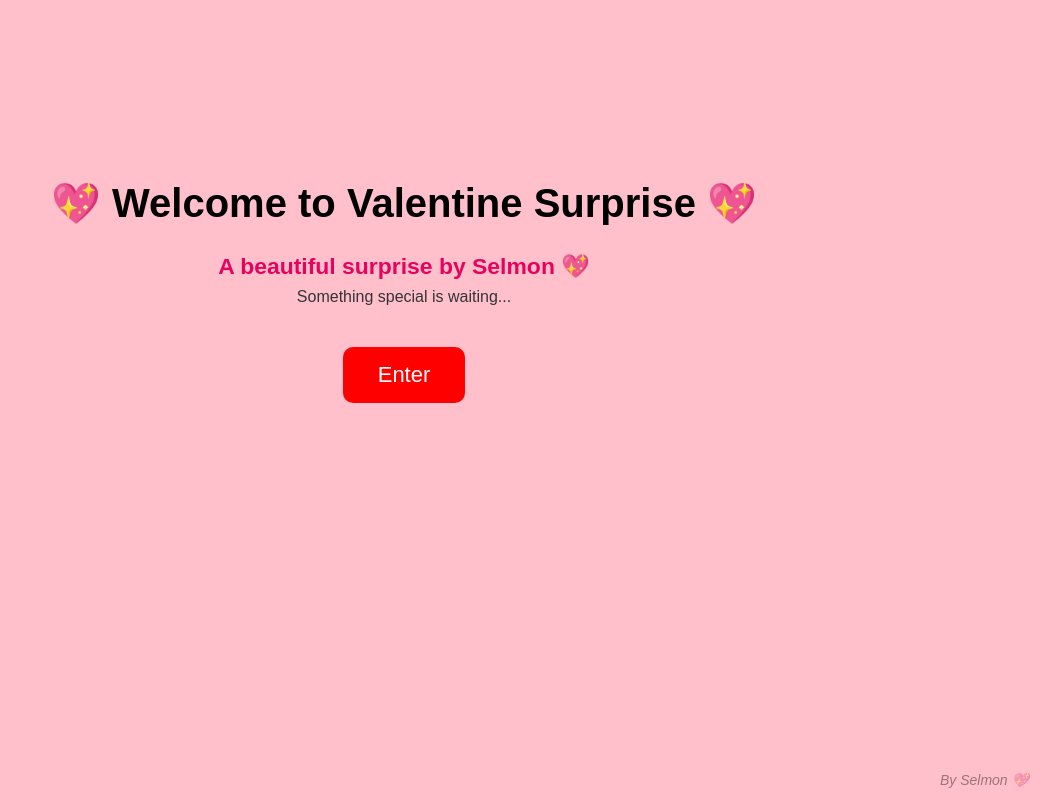
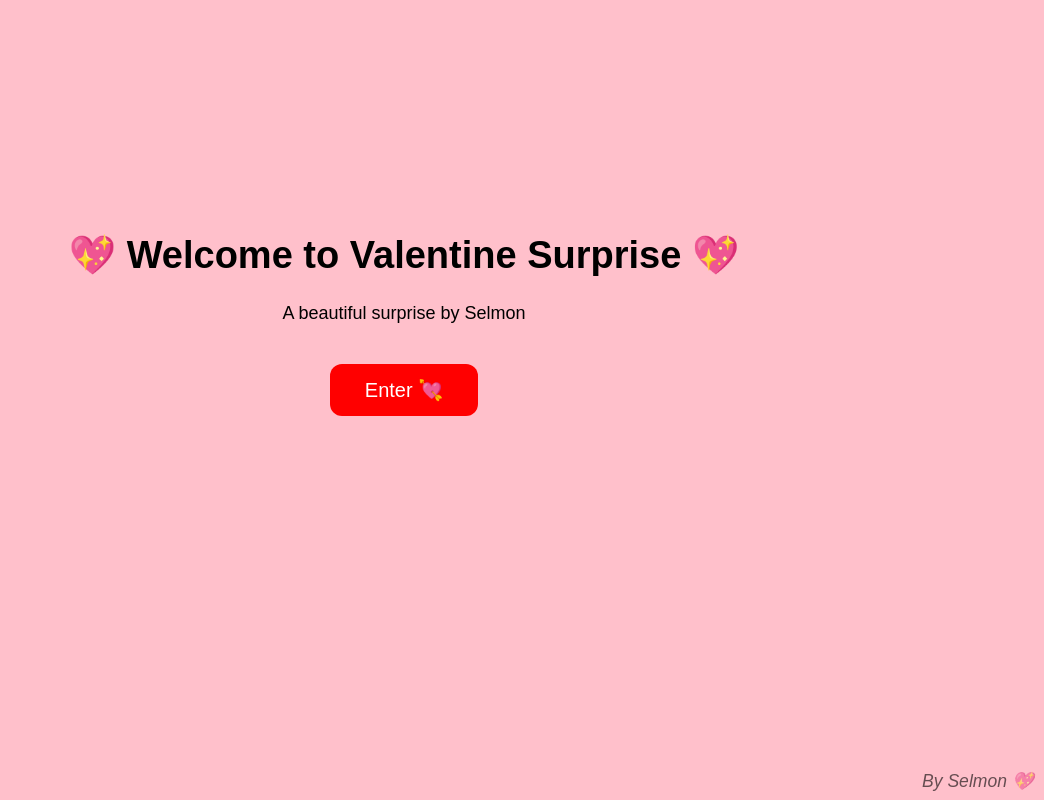
Before and after one commit to arvind0p/For-friends, a Flask app: page / in a window 1280 px wide; the page is wider, and only the part inside the window is pictured. Shown: that part, without its empty margins (236-1280 px from the left). Run offline with Flask 3, Linux system fonts and the light colour scheme.

Commit message:
Add files via upload

```diff
--- a/valentine-surprise/app.py
+++ b/valentine-surprise/app.py
@@ -3,12 +3,12 @@ from flask import Flask, render_template
 app = Flask(__name__)
 
 @app.route("/")
+def home():
+    return render_template("home.html")
+
+@app.route("/welcome")
 def welcome():
     return render_template("welcome.html")
-
-@app.route("/home")
-def home():
-    return render_template("home.html")
 
 @app.route("/surprise")
 def surprise():
--- a/valentine-surprise/templates/home.html
+++ b/valentine-surprise/templates/home.html
@@ -1,86 +1,48 @@
 <!DOCTYPE html>
-<html lang="en">
+<html>
 <head>
-    <meta charset="UTF-8">
-    <title>Welcome 💖</title>
-
+    <title>Valentine Surprise</title>
     <style>
-        body {
-            background: #ffc0cb;
-            margin: 0;
-            height: 100vh;
-            display: flex;
-            justify-content: center;
-            align-items: center;
-            font-family: Arial, sans-serif;
-            text-align: center;
+        body{
+            background:#ffc0cb;
+            text-align:center;
+            font-family:Arial;
+            padding-top:200px;
         }
-
-        h1 {
-            font-size: 38px;
-            margin-bottom: 10px;
+        h1{font-size:38px;}
+        p{font-size:18px;}
+        a{
+            background:red;
+            color:white;
+            padding:15px 35px;
+            border-radius:12px;
+            text-decoration:none;
+            font-size:20px;
         }
-
-        .subtitle {
-            font-size: 18px;
-            margin-bottom: 20px;
+        .watermark{
+            position:fixed;
+            bottom:10px;
+            right:15px;
+            opacity:0.6;
+            font-style:italic;
+            animation:pulse 1.5s infinite;
         }
-
-        .by-selmon {
-            font-size: 20px;
-            font-weight: bold;
-            color: #e6005c;
-            animation: glow 1.5s infinite;
-            margin-bottom: 30px;
-        }
-
-        @keyframes glow {
-            0% { opacity: 0.6; transform: scale(1); }
-            50% { opacity: 1; transform: scale(1.15); }
-            100% { opacity: 0.6; transform: scale(1); }
-        }
-
-        a button {
-            padding: 15px 40px;
-            font-size: 20px;
-            background: red;
-            color: white;
-            border: none;
-            border-radius: 12px;
-            cursor: pointer;
-        }
-
-        a button:hover {
-            background: #cc0000;
-        }
-
-        .watermark {
-            position: fixed;
-            bottom: 12px;
-            right: 15px;
-            font-size: 14px;
-            color: rgba(0,0,0,0.4);
-            font-style: italic;
-            pointer-events: none;
+        @keyframes pulse{
+            0%{transform:scale(1)}
+            50%{transform:scale(1.1)}
+            100%{transform:scale(1)}
         }
     </style>
 </head>
 <body>
 
-    <div>
-        <h1>💖 Welcome to Valentine Surprise 💖</h1>
-        <div class="subtitle">Something special is waiting...</div>
+<h1>💖 Welcome to Valentine Surprise 💖</h1>
+<p>A beautiful surprise by Selmon</p>
 
-        <div class="by-selmon">
-            A beautiful surprise by Selmon 💖
-        </div>
+<br><br>
+<a href="/welcome">Enter 💘</a>
 
-        <a href="/surprise">
-            <button>Enter 💝</button>
-        </a>
-    </div>
-
-    <div class="watermark">By Selmon 💖</div>
+<div class="watermark">By Selmon 💖</div>
 
 </body>
 </html>
--- a/valentine-surprise/templates/welcome.html
+++ b/valentine-surprise/templates/welcome.html
@@ -3,68 +3,36 @@
 <head>
     <title>Welcome</title>
     <style>
-        body {
-            background: pink;
-            text-align: center;
-            font-family: Arial, sans-serif;
+        body{
+            background:#ffd1dc;
+            text-align:center;
+            font-family:Arial;
+            padding-top:200px;
         }
-
-        h1 {
-            margin-top: 180px;
-            font-size: 40px;
+        h1{font-size:36px;}
+        a{
+            background:red;
+            color:white;
+            padding:15px 35px;
+            border-radius:12px;
+            text-decoration:none;
+            font-size:20px;
         }
-
-        .tagline {
-            margin-top: 10px;
-            font-size: 20px;
-            font-weight: bold;
-            color: #e6005c;
-            animation: pulse 1.5s infinite;
-        }
-
-        @keyframes pulse {
-            0% { transform: scale(1); opacity: 0.7; }
-            50% { transform: scale(1.15); opacity: 1; }
-            100% { transform: scale(1); opacity: 0.7; }
-        }
-
-        p {
-            margin-top: 10px;
-            font-size: 16px;
-            color: #333;
-        }
-
-        a {
-            display: inline-block;
-            margin-top: 25px;
-            padding: 15px 35px;
-            background: red;
-            color: white;
-            text-decoration: none;
-            font-size: 22px;
-            border-radius: 10px;
-        }
-
-        .watermark {
-            position: fixed;
-            bottom: 12px;
-            right: 15px;
-            font-size: 14px;
-            color: rgba(0,0,0,0.4);
-            font-style: italic;
-            pointer-events: none;
+        .watermark{
+            position:fixed;
+            bottom:10px;
+            right:15px;
+            opacity:0.6;
+            font-style:italic;
         }
     </style>
 </head>
 <body>
 
-<h1>💖 Welcome to Valentine Surprise 💖</h1>
+<h1>Something special is waiting... 💕</h1>
 
-<div class="tagline">A beautiful surprise by Selmon 💖</div>
-
-<p>Something special is waiting...</p>
-
-<a href="/home">Enter</a>
+<br><br>
+<a href="/surprise">Go Ahead 💖</a>
 
 <div class="watermark">By Selmon 💖</div>
 
```
Also changed, not shown: valentine-surprise/templates/surprise.html (+45 -88 lines).
